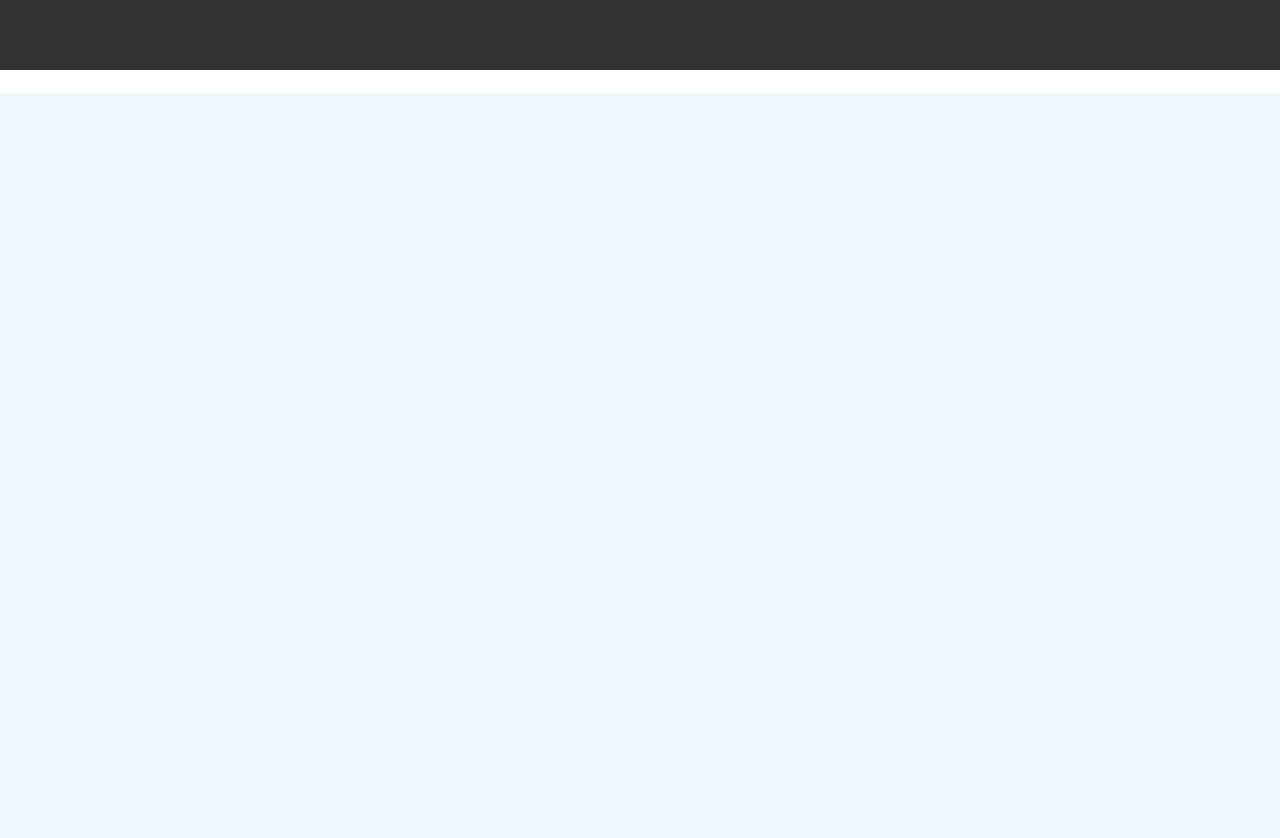
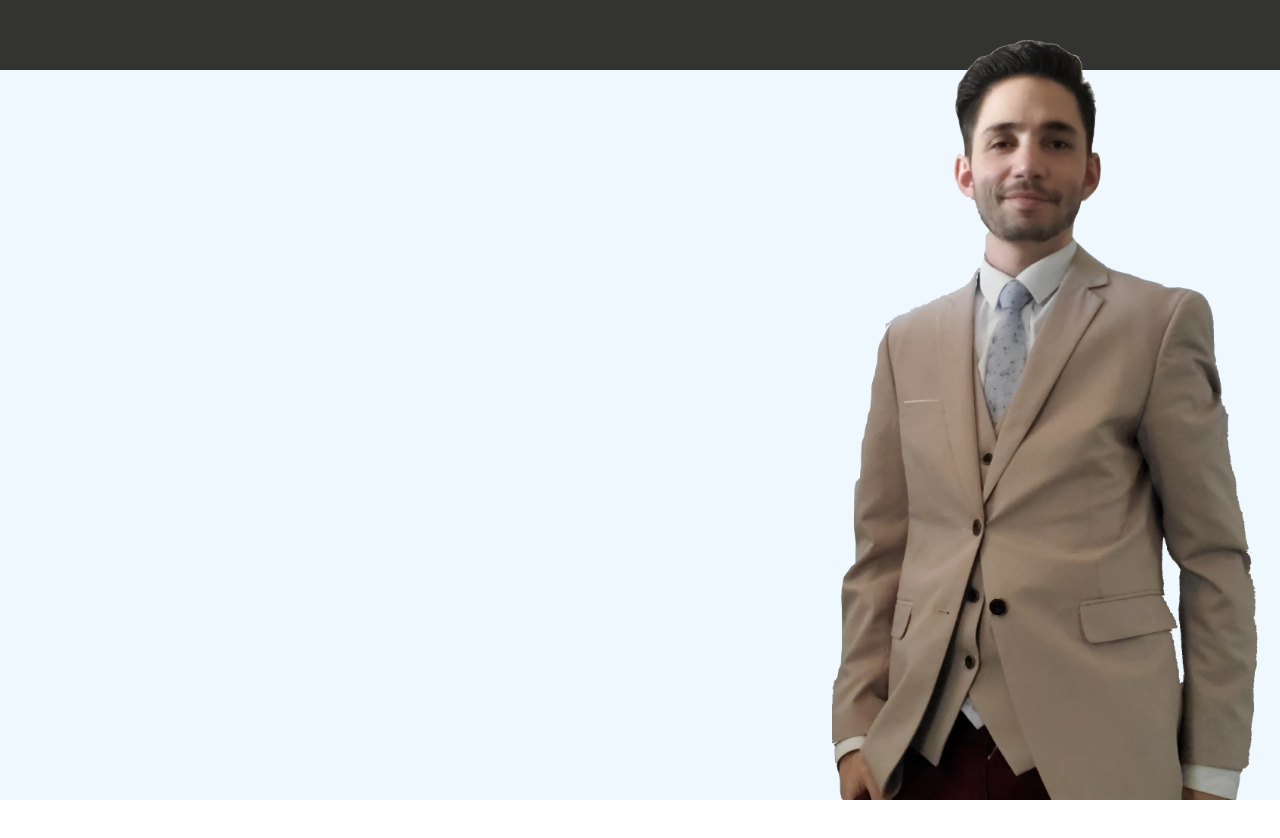
Before and after one commit to Ace-as-sin/portfolio, a React (Create React App) app: page / in a window 1280 px wide. Shown: the top 838 px of the page. After the commit the page ends 800 px from the top, so only its background shows below. Built offline with nearby package versions, Linux system fonts and the light colour scheme.

Commit message:
image positioned properly

```diff
--- a/src/App.js
+++ b/src/App.js
@@ -1,14 +1,17 @@
 import Nav from "./components/nav/nav.js";
 import "./App.scss";
+
+import PortfolioPhoto from "./images/portfolioPhoto.png";
 
 export default function App() {
 	return (
 		<div>
-			<Nav/>
-		<img></img>
-		<section className={"home--outer-container"}>
-
-		</section>
+			<Nav />
+			<section className={"home--outer-container"}>
+				<div className="home--profile-photo-container">
+					<img className="home--profile-photo" src={PortfolioPhoto} alt="Blake Trapnell Web Developer"></img>
+				</div>
+			</section>
 		</div>
 	);
 }
--- a/src/App.scss
+++ b/src/App.scss
@@ -1,8 +1,20 @@
 @import "./global/styles.scss";
 
 .home--outer-container {
-    height: fit-content;
-    min-height: 100vh;
-    width: 100vw;
-    background-color: aliceblue;
+    height: calc(100vh - 70px);
+	width: 100vw;
+	background-color: aliceblue;
 }
+.home--profile-photo-container {
+    height: calc(100vh - 40px);
+	position: absolute;
+	right: 20px;
+	top: 40px;
+    overflow: hidden;
+}
+
+.home--profile-photo {
+	height: calc(100vh);
+	object-fit: cover;
+	position: sticky;
+}
```
Also changed, not shown: src/images/portfolioPhoto.png (added).
